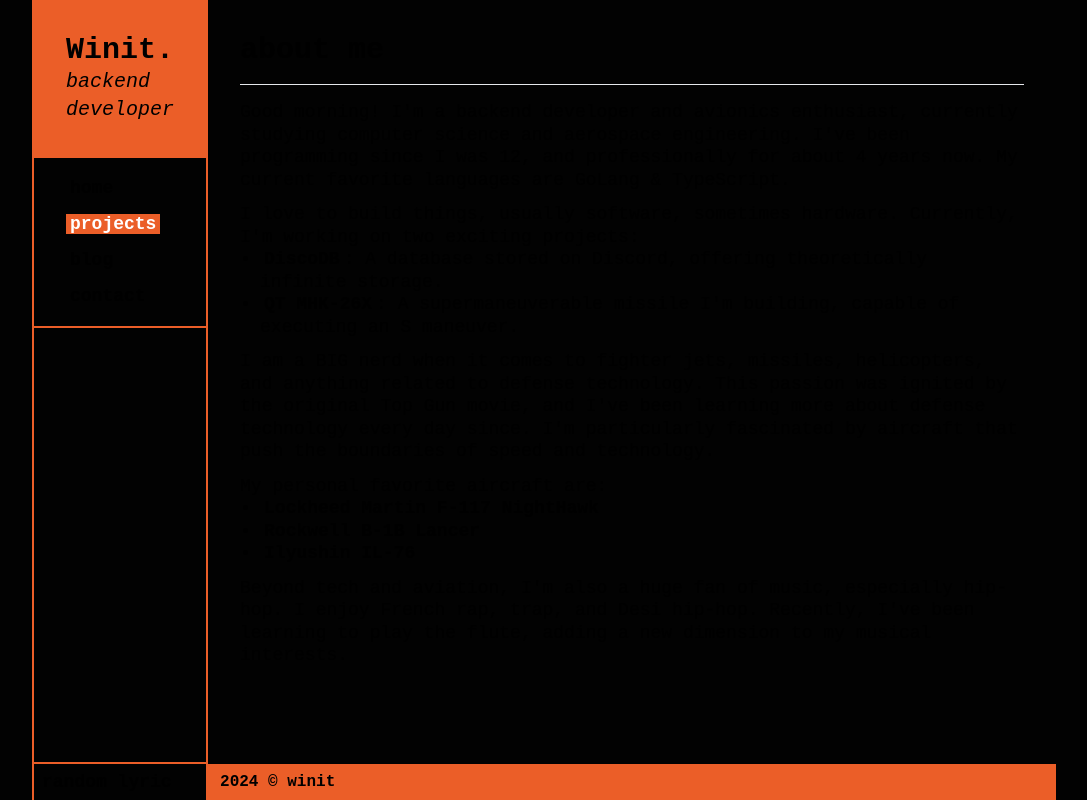
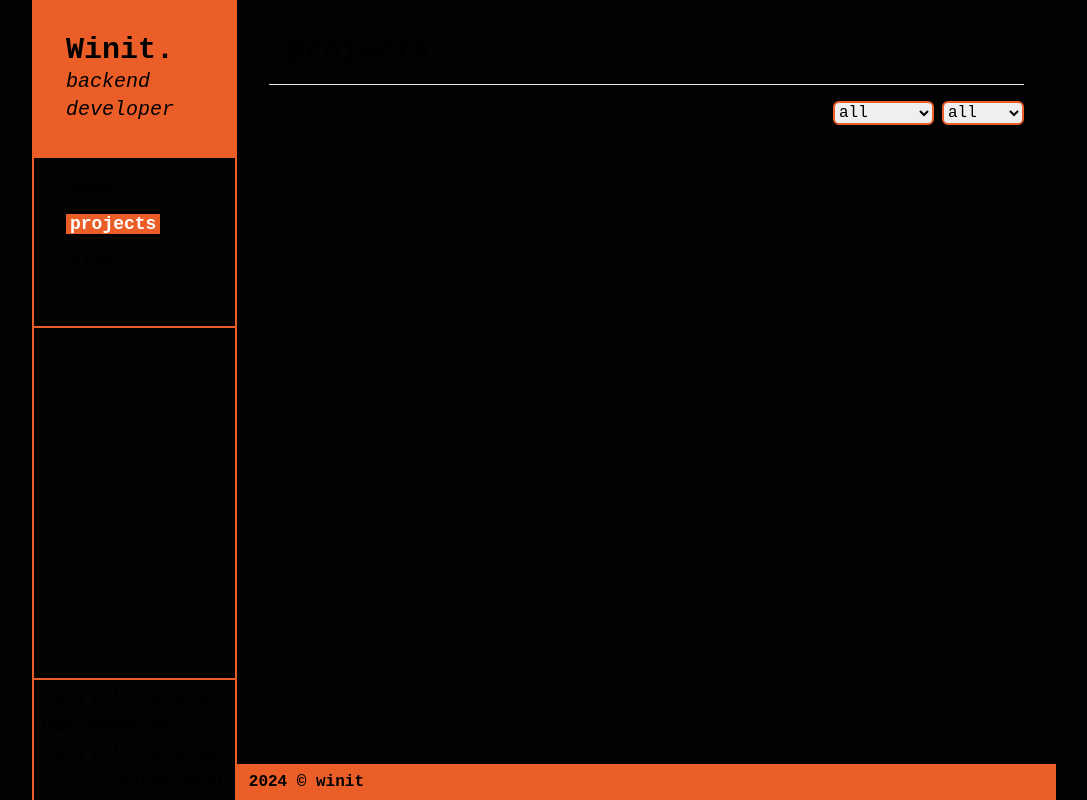
Before and after one commit to heywinit/winit, a React (Vite) app: page /projects in a window 1280 px wide. Shown: the whole page, without its empty margins (96-1183 px from the left). Built offline with nearby package versions, Linux system fonts and the light colour scheme; a web font is replaced by a local one.

Commit message:
more home page, some projects

```diff
--- a/src/App.tsx
+++ b/src/Home.tsx
@@ -2,13 +2,13 @@ import NavBar from "./components/NavBar";
 import Footer from "./components/Footer";
 import { Link } from "react-router-dom";
 
-export default function App() {
+export default function Home() {
   return (
     <div className="flex h-screen w-screen justify-center px-32">
       <NavBar />
       <div className="flex flex-col flex-grow">
         <div className="flex flex-col flex-grow p-8">
-          <h1 className="text-3xl font-bold">about me</h1>
+          <h1 className="text-3xl font-bold">/</h1>
           <hr className="my-4 bg-p" />
           <div className="text-lg leading-tight space-y-3">
             <p>
@@ -17,6 +17,16 @@ export default function App() {
               I've been programming since I was 12, and professionally for about
               4 years now. My current favorite languages are GoLang &
               TypeScript.
+            </p>
+
+            <p>
+              I started off with QBASIC in school, then meddled with some C# &
+              C++ for Unity and Unreal while trying to make my own Grand Theft
+              Auto V when I was 14 (sounds silly, I know). Later, I started
+              playing a lot of Minecraft and got into Java using which I made
+              mods and plugins. Then I started learning React & Node.js,
+              succeeded by Python. And at last I found GoLang, which I've been
+              using for the past 1.5 years.
             </p>
 
             <p>
@@ -59,17 +69,29 @@ export default function App() {
               My personal favorite aircraft are:
               <ul className="list-disc ml-5">
                 <li>
-                  <a className="font-semibold hover:bg-p px-1">
+                  <a
+                    className="font-semibold hover:bg-p px-1"
+                    href="https://en.wikipedia.org/wiki/Lockheed_F-117_Nighthawk"
+                    target="_blank"
+                  >
                     Lockheed Martin F-117 NightHawk
                   </a>
                 </li>
                 <li>
-                  <a className="font-semibold hover:bg-p px-1">
-                    Rockwell B-1B Lancer
+                  <a
+                    className="font-semibold hover:bg-p px-1"
+                    href="https://www.wikiwand.com/en/articles/Rockwell_B-1_Lancer"
+                    target="_blank"
+                  >
+                    Rockwell B-1 Lancer
                   </a>
                 </li>
                 <li>
-                  <a className="font-semibold hover:bg-p px-1">
+                  <a
+                    className="font-semibold hover:bg-p px-1"
+                    href="https://www.wikiwand.com/en/articles/Ilyushin_Il-76"
+                    target="_blank"
+                  >
                     Ilyushin IL-76
                   </a>
                 </li>
@@ -78,9 +100,22 @@ export default function App() {
 
             <p>
               Beyond tech and aviation, I'm also a huge fan of music, especially
-              hip-hop. I enjoy French rap, trap, and Desi hip-hop. Recently,
+              hip-hop. I enjoy French Rap, Trap, and Desi hip-hop. Recently,
               I've been learning to play the flute, adding a new dimension to my
               musical interests.
+            </p>
+
+            <p>
+              I am here to learn, grow, and build. I'm always open to new ideas
+              and challenges. Feel free to{" "}
+              <Link
+                className="font-semibold hover:bg-p px-1"
+                to="/contact"
+                target="_blank"
+              >
+                reach out
+              </Link>{" "}
+              if you want to collaborate or just chat.
             </p>
           </div>
         </div>
--- /dev/null
+++ b/src/Projects.tsx
@@ -0,0 +1,50 @@
+import React from "react";
+import NavBar from "./components/NavBar";
+import Footer from "./components/Footer";
+import Select from "./components/Select";
+
+export default function Projects() {
+  const [status, setStatus] = React.useState("all");
+  const [tech, setTech] = React.useState("all");
+
+  return (
+    <div className="flex h-screen w-screen justify-center px-32">
+      <NavBar />
+      <div className="flex flex-col flex-grow">
+        <div className="flex flex-col flex-grow p-8">
+          <h1 className="text-3xl font-bold">/projects</h1>
+          <hr className="my-4 bg-p" />
+          <div className="space-y-2">
+            <div className="flex justify-between">
+              <div></div>
+              <div className="">
+                {/* Two dropdowns, one for status filter, one for tech filter */}
+                <div className="flex space-x-2">
+                  <div className="flex items-center space-x-1">
+                    <Select
+                      options={["all", "active", "inactive"]}
+                      selected={status}
+                      onChange={(e) => {
+                        setStatus(e.target.value);
+                      }}
+                    />
+                  </div>
+                  <div className="flex items-center space-x-1">
+                    <Select
+                      options={["all", "react", "node", "go", "python"]}
+                      selected={tech}
+                      onChange={(e) => {
+                        setTech(e.target.value);
+                      }}
+                    />
+                  </div>
+                </div>
+              </div>
+            </div>
+          </div>
+        </div>
+        <Footer />
+      </div>
+    </div>
+  );
+}
--- a/src/components/NavBar.tsx
+++ b/src/components/NavBar.tsx
@@ -2,29 +2,38 @@ import { Link } from "react-router-dom";
 
 export default function NavBar() {
   function getRandomLyric() {
-    const lyrics = ["random lyric"];
+    const lyrics = [
+      { q: "Everything I'm not made me everything I am", a: "Kanye West" },
+    ];
 
-    return lyrics[Math.floor(Math.random() * lyrics.length)];
+    const r = lyrics[Math.floor(Math.random() * lyrics.length)];
+
+    return (
+      <div>
+        <h3 className="text-xl font-bold">{r.q}</h3>
+        <h4 className="text-lg font-semibold text-right">- {r.a}</h4>
+      </div>
+    );
   }
 
   return (
-    <aside className="flex flex-col border-x-2 justify-between border-p select-none w-1/2">
-      <div>
-        <div className="p-8 border-b-2 border-p bg-p">
+    <aside className="flex flex-col border-x-2 justify-between border-p select-none min-w-[20%] w-[20%]">
+      <div className="">
+        <div className="p-8 border-b-2 border-p bg-p ">
           <h1 className="text-3xl font-bold">Winit.</h1>
           <h2 className="text-xl italic font-medium">backend developer</h2>
         </div>
         <nav className="p-8 py-4 space-y-2 border-b-2 border-p">
-          {["home", "projects", "blog", "contact"].map((e) => {
+          {["home", "projects", "blog", "contact"].map((e, i) => {
             return (
-              <div>
+              <div key={i}>
                 <Link
                   className={`font-semibold hover:bg-p px-1 text-lg ${
-                    window.location.pathname === (e === "home" ? "/" : `/${e}`)
+                    window.location.pathname === (e === "about" ? "/" : `/${e}`)
                       ? "bg-p text-white"
                       : ""
                   }`}
-                  to={e === "home" ? "/" : `/${e}`}
+                  to={i === 0 ? "/" : `/${e}`}
                 >
                   {e}
                 </Link>
@@ -33,8 +42,8 @@ export default function NavBar() {
           })}
         </nav>
       </div>
-      <div className="border-t-2 border-p p-2 py-1">
-        <h3 className="text-lg font-bold">{getRandomLyric()}</h3>
+      <div className="border-t-2 border-p p-2 py-1 select-text">
+        {getRandomLyric()}
       </div>
     </aside>
   );
--- /dev/null
+++ b/src/components/Select.tsx
@@ -0,0 +1,25 @@
+import React from "react";
+
+export default function Select({
+  options,
+  selected,
+  onChange,
+}: {
+  options: string[];
+  selected: string;
+  onChange: (e: React.ChangeEvent<HTMLSelectElement>) => void;
+}) {
+  return (
+    <select
+      className="bg-s border-2 border-p rounded-md"
+      value={selected}
+      onChange={onChange}
+    >
+      {options.map((option: string) => (
+        <option value={option} key={option}>
+          {option}
+        </option>
+      ))}
+    </select>
+  );
+}
```
Also changed, not shown: src/main.tsx (+6 -5 lines).
